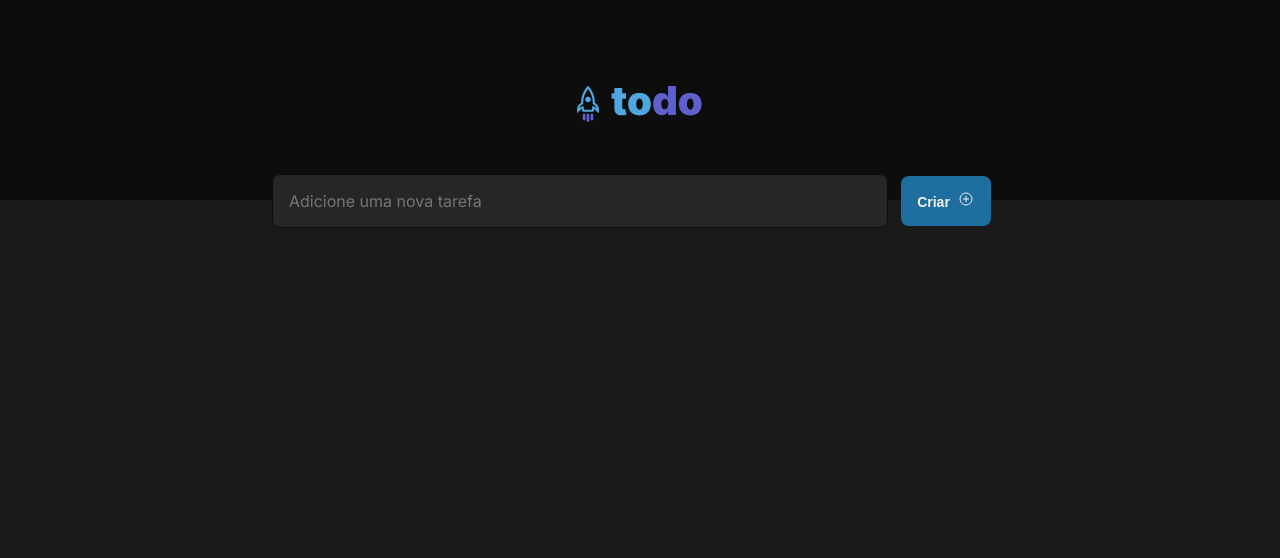
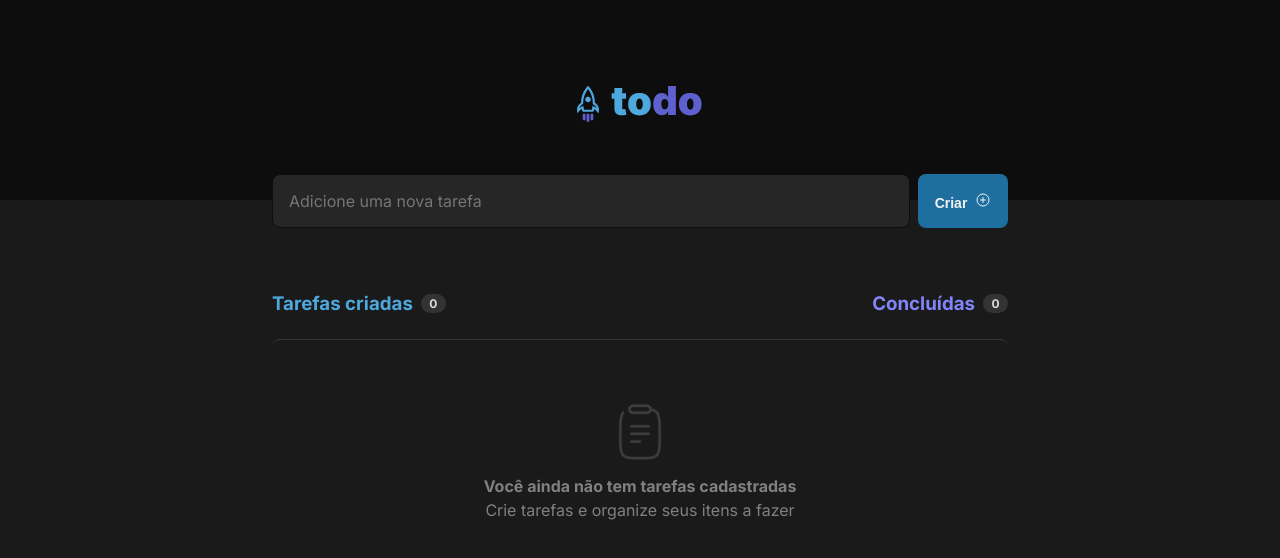
Before and after one commit to dandevweb/todo-react, a React (Vite) app: page / in a window 1280 px wide. Shown: the top 558 px of the page. Built offline with nearby package versions, Linux system fonts and the light colour scheme.

Commit message:
Created Empty Tasks component

```diff
--- /dev/null
+++ b/src/App.module.css
@@ -0,0 +1,4 @@
+.wrapper {
+    max-width: 46rem;
+    margin: 0 auto;
+}
--- a/src/App.tsx
+++ b/src/App.tsx
@@ -1,6 +1,8 @@
 import { AddTask } from './components/AddTask';
 import { Header } from './components/Header';
+import { Tasks } from './components/Tasks';
 import './global.css';
+import styles from './App.module.css';
 
 export function App() {
 
@@ -8,7 +10,11 @@ export function App() {
     <>
       <Header />
 
-      <AddTask />
+      <div className={styles.wrapper}>
+        <AddTask />
+
+        <Tasks />
+      </div>
     </>
   )
 }
--- a/src/components/AddTask.module.css
+++ b/src/components/AddTask.module.css
@@ -1,12 +1,12 @@
 .content {
     width: 100%;
-    max-width: 46rem;
-    margin: -26px auto 0;
+    margin-top: -1.625rem;
+    display: flex;
+    justify-content: space-between;
 }
 
 .content input {
-    width: calc(100% - 120px);
-    margin-right: 1.7%;
+    width: 39.875rem;
     height: 3.375rem;
     background: var(--gray-500);
     color: var(--gray-300);
@@ -19,8 +19,9 @@
     cursor: pointer;
     font-weight: 700;
     font-size: .875rem;
-    width: 90px;
-    height: 50px;
+    width: 5.625rem;
+    height: 3.375rem;
+    border: 1px solid transparent;
     background: var(--blue-dark);
     color: var(--gray-100);
     border: 0 none;
--- a/src/components/Header.module.css
+++ b/src/components/Header.module.css
@@ -1,4 +1,4 @@
-header {
+.header {
     background: var(--gray-700);
     display: flex;
     justify-content: center;
--- a/src/components/Header.tsx
+++ b/src/components/Header.tsx
@@ -1,9 +1,9 @@
-import './Header.module.css';
+import styles from './Header.module.css';
 import logo from '../assets/logo.svg';
 
 export function Header() {
     return (
-        <header>
+        <header className={styles.header}>
             <img src={logo} alt="TODO logo" />
         </header>
     )
--- /dev/null
+++ b/src/components/Tasks.module.css
@@ -0,0 +1,61 @@
+.content>header {
+    padding-top: 4rem;
+    display: flex;
+    justify-content: space-between;
+}
+
+.info {
+    display: flex;
+    align-items: center;
+    gap: 8px;
+}
+
+.info:nth-child(1) h3 {
+    color: var(--blue);
+}
+
+.info:nth-child(2) h3 {
+    color: var(--purple);
+}
+
+.counter {
+    background: var(--gray-400);
+    width: 25px;
+    height: 19px;
+    border-radius: 999px;
+
+    display: flex;
+    justify-content: center;
+    align-items: center;
+}
+
+.counter span {
+    color: var(--gray-200);
+    font-size: .75rem;
+    font-weight: 700;
+
+}
+
+.tasksEmpty {
+    margin-top: 1.5rem;
+    border-top: 1px solid var(--gray-400);
+    border-radius: .5rem;
+}
+
+.tasksEmptyContent {
+    display: flex;
+    flex-direction: column;
+    justify-content: center;
+    align-items: center;
+    height: 15.25rem;
+    color: var(--gray-300);
+}
+
+.tasksEmptyContent img {
+    max-width: 3.5rem;
+    margin-bottom: 1rem;
+}
+
+.tasksEmptyContent strong {
+    margin-bottom: .2rem;
+}
--- /dev/null
+++ b/src/components/Tasks.tsx
@@ -0,0 +1,32 @@
+import styles from './Tasks.module.css';
+import clipboardImg from '../assets/clipboard.svg';
+
+export function Tasks() {
+    return (
+        <div className={styles.content}>
+            <header>
+                <div className={styles.info}>
+                    <h3>Tarefas criadas</h3>
+                    <div className={styles.counter}>
+                        <span>0</span>
+                    </div>
+                </div>
+
+                <div className={styles.info}>
+                    <h3>Concluídas</h3>
+                    <div className={styles.counter}>
+                        <span>0</span>
+                    </div>
+                </div>
+            </header>
+
+            <div className={styles.tasksEmpty}>
+                <div className={styles.tasksEmptyContent}>
+                    <img src={clipboardImg} alt="" />
+                    <strong>Você ainda não tem tarefas cadastradas</strong>
+                    <p>Crie tarefas e organize seus itens a fazer</p>
+                </div>
+            </div>
+        </div>
+    )
+}
```
Also changed, not shown: src/assets/clipboard.svg (added).
